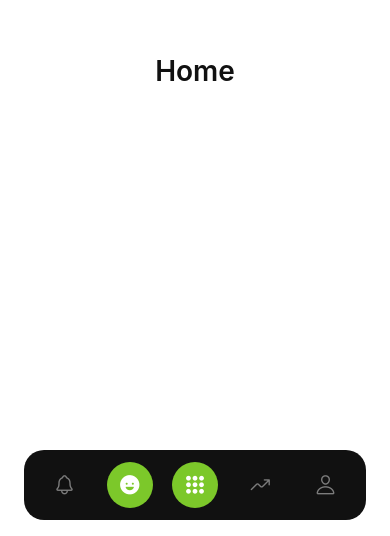
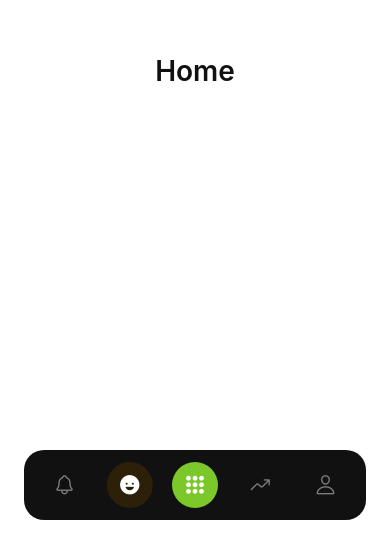
Before and after one commit to gonzen2310/flexr, a React Native app: screen / in a window 390 px wide. Shown: the part 308-844 px from the top of the page. Built offline with nearby package versions, Linux system fonts and the light colour scheme.

Commit message:
Bug: Fixed transition overlapping

```diff
--- a/package.json
+++ b/package.json
@@ -9,6 +9,7 @@
     "web": "expo start --web"
   },
   "dependencies": {
+    "@expo/vector-icons": "^15.0.3",
     "@react-navigation/bottom-tabs": "^7.15.9",
     "@react-navigation/native": "^7.2.2",
     "expo": "~54.0.33",
--- a/src/navigation/TabNavigator.tsx
+++ b/src/navigation/TabNavigator.tsx
@@ -1,4 +1,4 @@
-import React, { useState, useRef, useEffect } from 'react';
+import React, { useState, useRef } from 'react';
 import {
   View,
   TouchableOpacity,
@@ -19,11 +19,22 @@ import { RoutinesScreen } from '../features/routines/presentation/screens/Routin
 
 const { width: SCREEN_WIDTH } = Dimensions.get('window');
 
-const BAR_COLOR = '#111111';
-const BAR_HEIGHT = 70;
-const ACCENT_COLOR = '#7CC82A';
+const BAR_COLOR    = '#111111';
+const ACTIVE_COLOR = '#2D2008'; // dark warm brown — active non-center tab
+const CENTER_COLOR = '#7CC82A'; // lime green   — center tab, always on
+const BAR_HEIGHT   = 70;
+const CIRCLE_SIZE  = 46;
 const CENTER_INDEX = 2;
-const DEFAULT_INDEX = 1;
+const DEFAULT_INDEX = 1; // Home
+
+// Bar geometry: barWrapper paddingH 24*2 = 48, bar paddingH 8*2 = 16
+const BAR_WIDTH = SCREEN_WIDTH - 48;
+const TAB_WIDTH = (BAR_WIDTH - 16) / 5;
+
+// translateX that centers a CIRCLE_SIZE circle on the given tab index
+// (absolute children ignore padding, so we manually add the bar's paddingLeft: 8)
+const getIndicatorTX = (index: number) =>
+  8 + index * TAB_WIDTH + TAB_WIDTH / 2 - CIRCLE_SIZE / 2;
 
 type IoniconName = React.ComponentProps<typeof Ionicons>['name'];
 
@@ -33,11 +44,11 @@ const TABS: ReadonlyArray<{
   inactive: IoniconName;
   Screen: React.ComponentType;
 }> = [
-  { name: 'History',  active: 'notifications',   inactive: 'notifications-outline', Screen: HistoryScreen },
-  { name: 'Home',     active: 'happy',            inactive: 'happy-outline',         Screen: HomeScreen    },
-  { name: 'New',      active: 'apps',             inactive: 'apps-outline',          Screen: NewScreen     },
-  { name: 'Routines', active: 'trending-up',      inactive: 'trending-up-outline',   Screen: RoutinesScreen},
-  { name: 'Profile',  active: 'person',           inactive: 'person-outline',        Screen: ProfileScreen },
+  { name: 'History',  active: 'notifications',  inactive: 'notifications-outline', Screen: HistoryScreen  },
+  { name: 'Home',     active: 'happy',           inactive: 'happy-outline',         Screen: HomeScreen     },
+  { name: 'New',      active: 'apps',            inactive: 'apps-outline',          Screen: NewScreen      },
+  { name: 'Routines', active: 'trending-up',     inactive: 'trending-up-outline',   Screen: RoutinesScreen },
+  { name: 'Profile',  active: 'person',          inactive: 'person-outline',        Screen: ProfileScreen  },
 ];
 
 type TabItemProps = {
@@ -49,39 +60,9 @@ type TabItemProps = {
 };
 
 function TabItem({ active, inactive, isFocused, alwaysHighlight, onPress }: TabItemProps) {
-  const progress = useRef(
-    new Animated.Value((isFocused || alwaysHighlight) ? 1 : 0)
-  ).current;
-
-  useEffect(() => {
-    if (alwaysHighlight) return;
-    Animated.timing(progress, {
-      toValue: isFocused ? 1 : 0,
-      duration: 280,
-      easing: Easing.out(Easing.cubic),
-      useNativeDriver: true,
-    }).start();
-  }, [isFocused]);
-
-  const scale = progress.interpolate({
-    inputRange: [0, 1],
-    outputRange: [0.6, 1],
-  });
-
   const lit = isFocused || alwaysHighlight;
-
   return (
     <TouchableOpacity activeOpacity={0.8} style={styles.tab} onPress={onPress}>
-      <Animated.View
-        style={[
-          styles.activeCircle,
-          {
-            backgroundColor: ACCENT_COLOR,
-            opacity: progress,
-            transform: [{ scale }],
-          },
-        ]}
-      />
       <Ionicons
         name={lit ? active : inactive}
         size={22}
@@ -94,23 +75,74 @@ function TabItem({ active, inactive, isFocused, alwaysHighlight, onPress }: TabI
 export function TabNavigator() {
   const insets = useSafeAreaInsets();
   const [activeIndex, setActiveIndex] = useState(DEFAULT_INDEX);
-  const slideX = useRef(new Animated.Value(-DEFAULT_INDEX * SCREEN_WIDTH)).current;
+
+  const slideX          = useRef(new Animated.Value(-DEFAULT_INDEX * SCREEN_WIDTH)).current;
+  const indicatorTX     = useRef(new Animated.Value(getIndicatorTX(DEFAULT_INDEX))).current;
+  const indicatorOpacity = useRef(new Animated.Value(1)).current;
 
   const tabBarHeight = BAR_HEIGHT + insets.bottom + 16;
 
   const navigate = (newIndex: number) => {
     if (newIndex === activeIndex) return;
+    const prevIndex = activeIndex;
     setActiveIndex(newIndex);
+
+    // Slide screens horizontally
     Animated.timing(slideX, {
       toValue: -newIndex * SCREEN_WIDTH,
       duration: 320,
       easing: Easing.out(Easing.cubic),
       useNativeDriver: true,
     }).start();
+
+    const newTX  = getIndicatorTX(newIndex);
+    const prevTX = getIndicatorTX(prevIndex);
+
+    if (newIndex === CENTER_INDEX) {
+      // Slide indicator into center then fade out
+      Animated.parallel([
+        Animated.timing(indicatorTX, {
+          toValue: newTX,
+          duration: 300,
+          easing: Easing.out(Easing.cubic),
+          useNativeDriver: true,
+        }),
+        Animated.timing(indicatorOpacity, {
+          toValue: 0,
+          duration: 200,
+          useNativeDriver: true,
+        }),
+      ]).start();
+    } else if (prevIndex === CENTER_INDEX) {
+      // Emerge from center: snap to center position (invisible), then fade in + slide
+      indicatorTX.setValue(prevTX);
+      Animated.parallel([
+        Animated.timing(indicatorTX, {
+          toValue: newTX,
+          duration: 300,
+          easing: Easing.out(Easing.cubic),
+          useNativeDriver: true,
+        }),
+        Animated.timing(indicatorOpacity, {
+          toValue: 1,
+          duration: 150,
+          useNativeDriver: true,
+        }),
+      ]).start();
+    } else {
+      // Non-center to non-center: slide horizontally
+      Animated.timing(indicatorTX, {
+        toValue: newTX,
+        duration: 320,
+        easing: Easing.out(Easing.cubic),
+        useNativeDriver: true,
+      }).start();
+    }
   };
 
   return (
     <View style={styles.container}>
+      {/* Sliding screen content */}
       <View style={styles.viewport}>
         <Animated.View
           style={[styles.screensRow, { transform: [{ translateX: slideX }] }]}
@@ -123,8 +155,32 @@ export function TabNavigator() {
         </Animated.View>
       </View>
 
+      {/* Floating tab bar */}
       <View style={[styles.barWrapper, { paddingBottom: insets.bottom + 16 }]}>
         <View style={styles.bar}>
+          {/* Sliding active indicator — rendered first so center circle always sits on top */}
+          <Animated.View
+            style={[
+              styles.indicator,
+              {
+                backgroundColor: ACTIVE_COLOR,
+                opacity: indicatorOpacity,
+                transform: [{ translateX: indicatorTX }],
+              },
+            ]}
+          />
+
+          {/* Center circle — rendered second so it is always above the sliding indicator */}
+          <View
+            style={[
+              styles.indicator,
+              {
+                backgroundColor: CENTER_COLOR,
+                transform: [{ translateX: getIndicatorTX(CENTER_INDEX) }],
+              },
+            ]}
+          />
+
           {TABS.map((tab, index) => (
             <TabItem
               key={tab.name}
@@ -144,6 +200,7 @@ export function TabNavigator() {
 const styles = StyleSheet.create({
   container: {
     flex: 1,
+    backgroundColor: '#fff',
   },
   viewport: {
     flex: 1,
@@ -181,16 +238,18 @@ const styles = StyleSheet.create({
       android: { elevation: 12 },
     }),
   },
+  indicator: {
+    position: 'absolute',
+    width: CIRCLE_SIZE,
+    height: CIRCLE_SIZE,
+    borderRadius: CIRCLE_SIZE / 2,
+    top: (BAR_HEIGHT - CIRCLE_SIZE) / 2,
+    left: 0,
+  },
   tab: {
     flex: 1,
     alignItems: 'center',
     justifyContent: 'center',
     height: '100%',
   },
-  activeCircle: {
-    position: 'absolute',
-    width: 46,
-    height: 46,
-    borderRadius: 23,
-  },
 });
```
Also changed, not shown: 1 other file (tests, documents, lock files or other folders).
